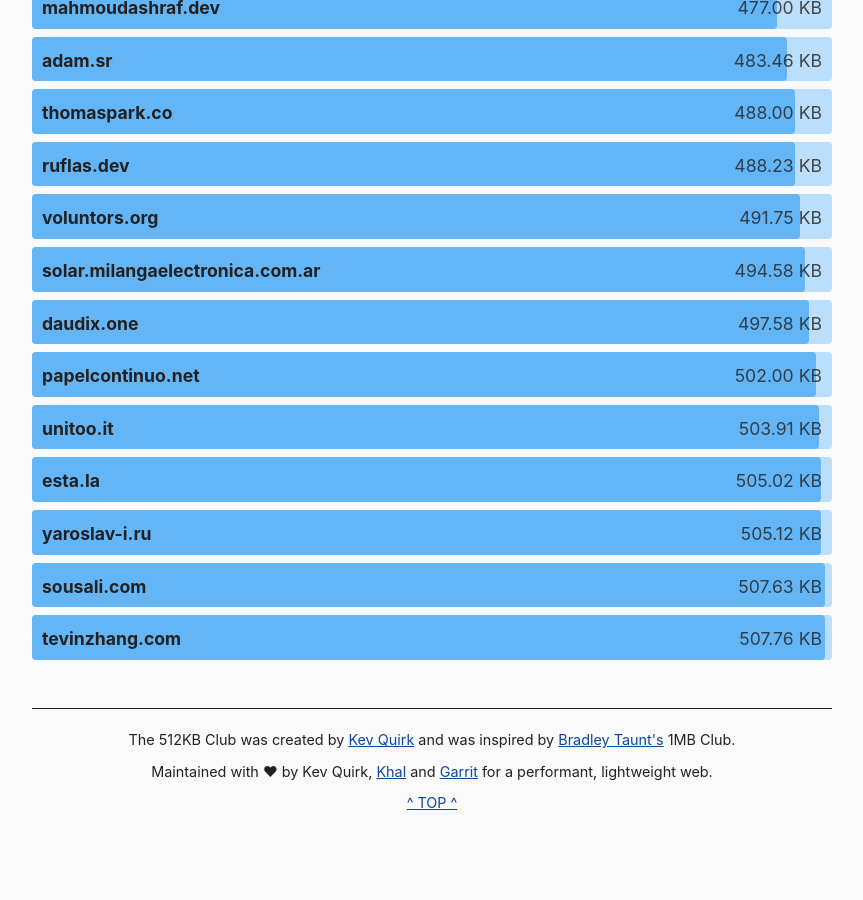
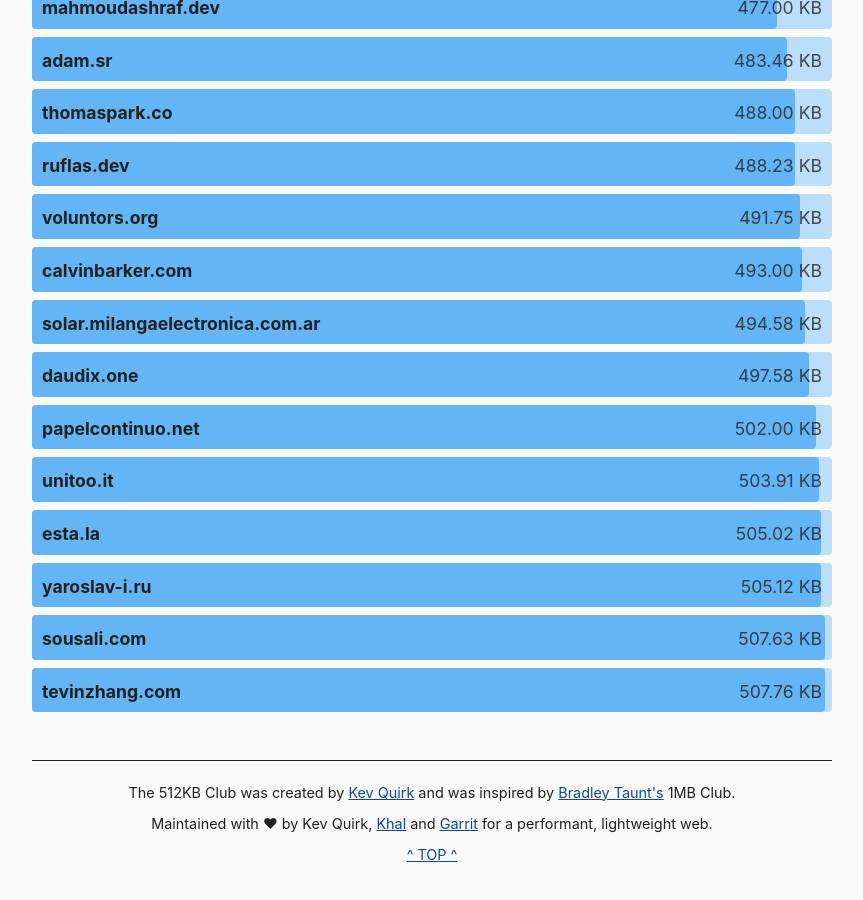
Before and after one commit to kevquirk/512kb.club, a Jekyll site: the page built from index.md, in a window 1280 px wide and 900 px high, scrolled down 46935 px. Shown: the whole window, without its empty margins (208-1071 px from the left). Built offline with Jekyll 4.4.1, drawn with Linux system fonts in a browser that asks for light colours; before the commit the page ends 47810 px from its top, so only the background shows below that.

Commit message:
Adding calvinbarker.com

```diff
--- a/_data/sites.yml
+++ b/_data/sites.yml
@@ -728,6 +728,11 @@
   size: 207.22
   last_checked: 2025-05-18
 
+- domain: calvinbarker.com
+  url: https://calvinbarker.com/
+  size: 493
+  last_checked: 2025-08-17
+
 - domain: canistop.net
   url: https://canistop.net/
   size: 258.23
```
